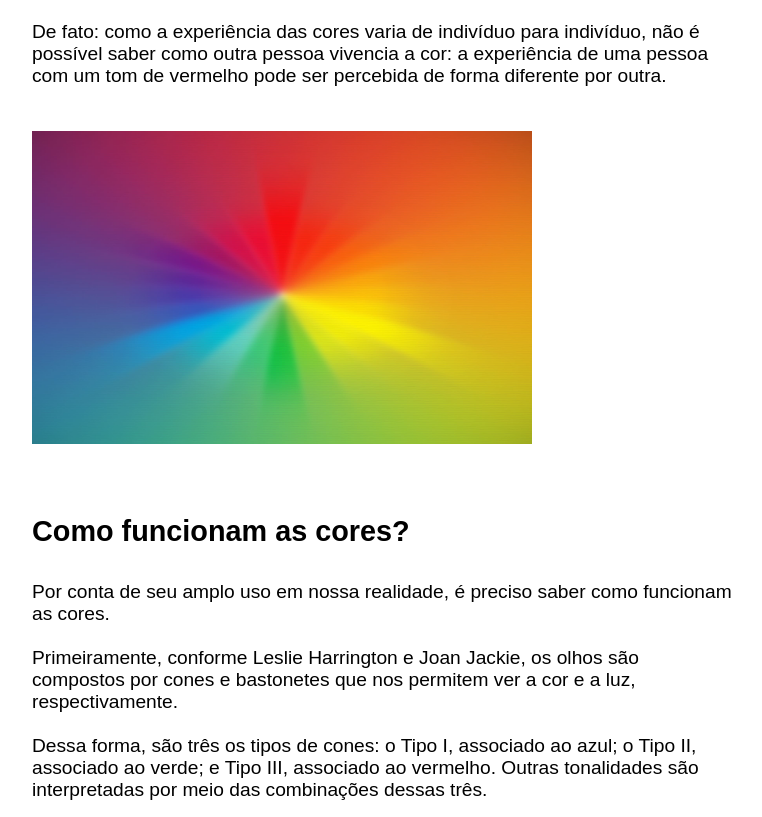
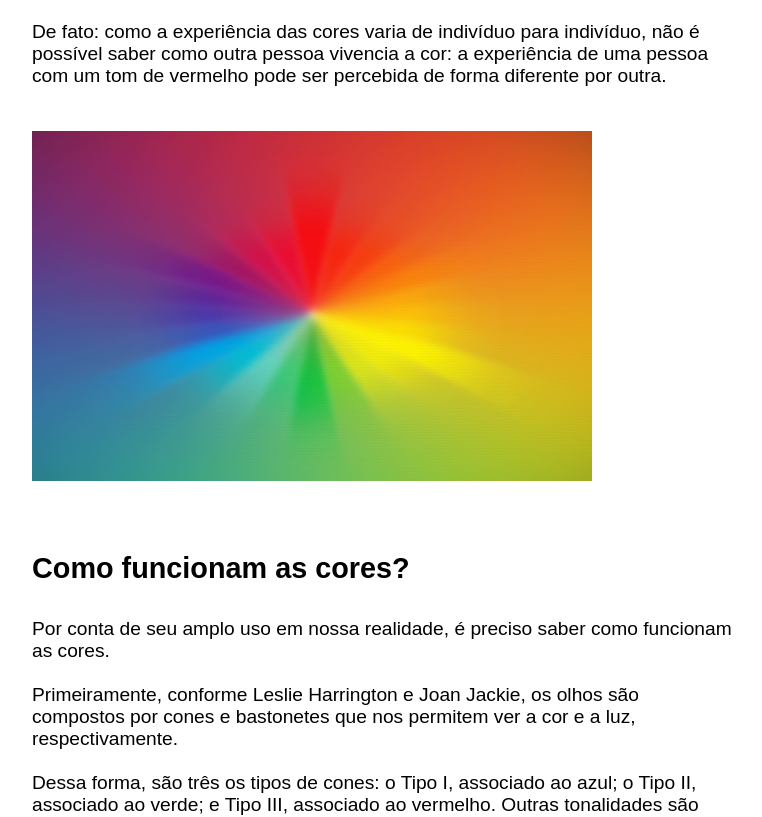
Before and after one commit to gabrielgomesgh/site-o-novo-ensino, a plain HTML site: page blog-design-cores.html in a window 1280 px wide. Shown: the part 1025-1842 px from the top of the page, without its empty margins (258-1020 px from the left). Drawn offline with Linux system fonts and the light colour scheme; a web font is replaced by a local one.

Commit message:
correcao

```diff
--- a/css/blogcores.css
+++ b/css/blogcores.css
@@ -117,9 +117,10 @@ footer>img{
 }
 
 main.texto>img{
-    max-width: 500px;
+    width: 80%;
 
 }
+
 
 
 main.texto{
--- a/css/bloginfoprodutos.css
+++ b/css/bloginfoprodutos.css
@@ -117,7 +117,7 @@ footer>img{
 }
 
 main.texto>img{
-    max-width: 500px;
+    width: 80%;
 
 }
 
--- a/css/blogtendencias.css
+++ b/css/blogtendencias.css
@@ -117,10 +117,9 @@ footer>img{
 }
 
 main.texto>img{
-    max-width: 500px;
     margin-top: 10px;
     margin-bottom: 10px;
-
+    width: 80%;
 }
 
 
```
